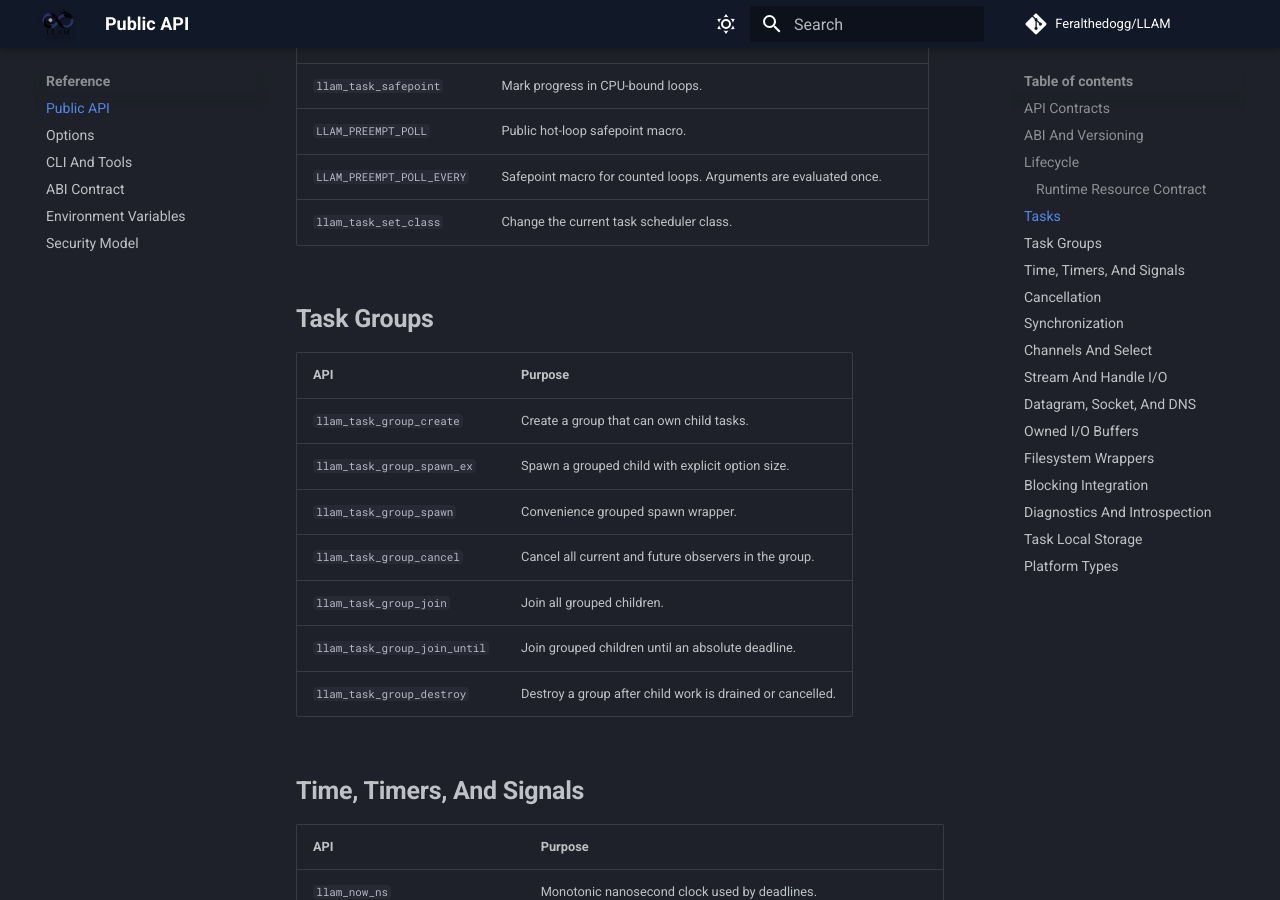
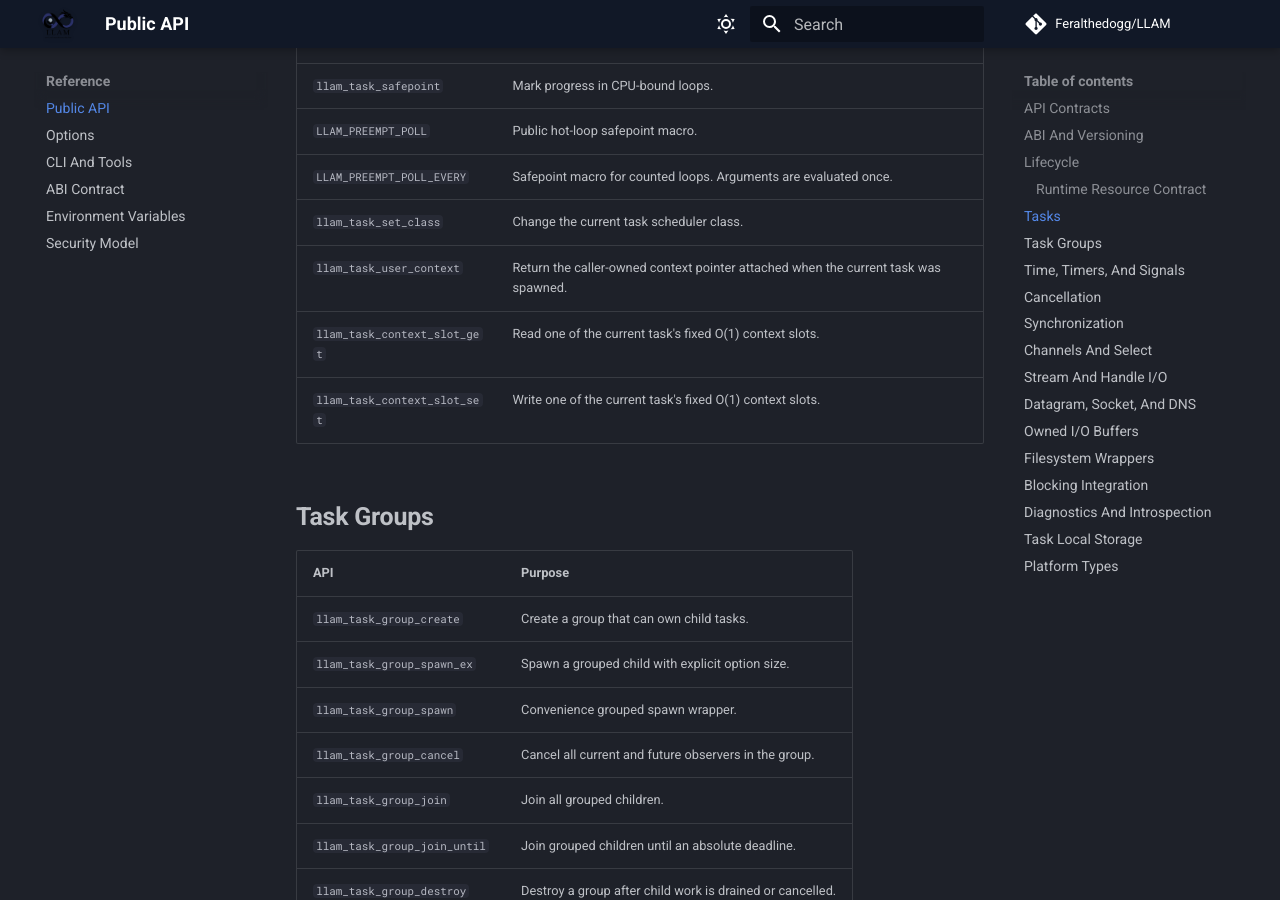
Before and after one commit to Feralthedogg/LLAM, an MkDocs documentation site: the page built from docs/reference/api.md, in a window 1280 px wide and 900 px high, scrolled down 3984 px. Built offline with MkDocs 1.6.1 and Material for MkDocs 9.7.7, drawn with Linux system fonts in a browser that asks for light colours; comment, search, counter and statistics services are not loaded.

Commit message:
docs: cover task context APIs

```diff
--- a/docs/reference/api.md
+++ b/docs/reference/api.md
@@ -113,6 +113,9 @@ creation failure. `scheduler_threads` excludes the host thread that drives shard
 | `LLAM_PREEMPT_POLL` | Public hot-loop safepoint macro. |
 | `LLAM_PREEMPT_POLL_EVERY` | Safepoint macro for counted loops. Arguments are evaluated once. |
 | `llam_task_set_class` | Change the current task scheduler class. |
+| `llam_task_user_context` | Return the caller-owned context pointer attached when the current task was spawned. |
+| `llam_task_context_slot_get` | Read one of the current task's fixed O(1) context slots. |
+| `llam_task_context_slot_set` | Write one of the current task's fixed O(1) context slots. |
 
 ## Task Groups
 
```
